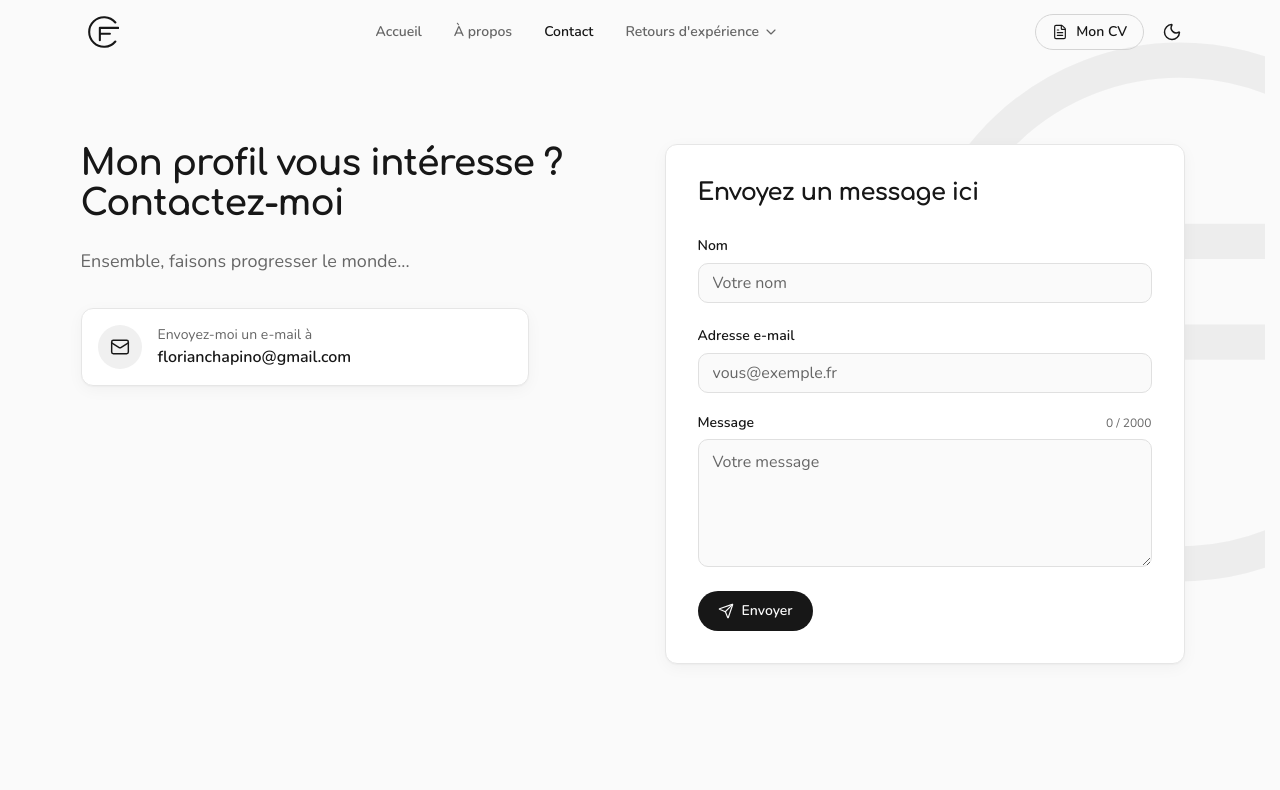
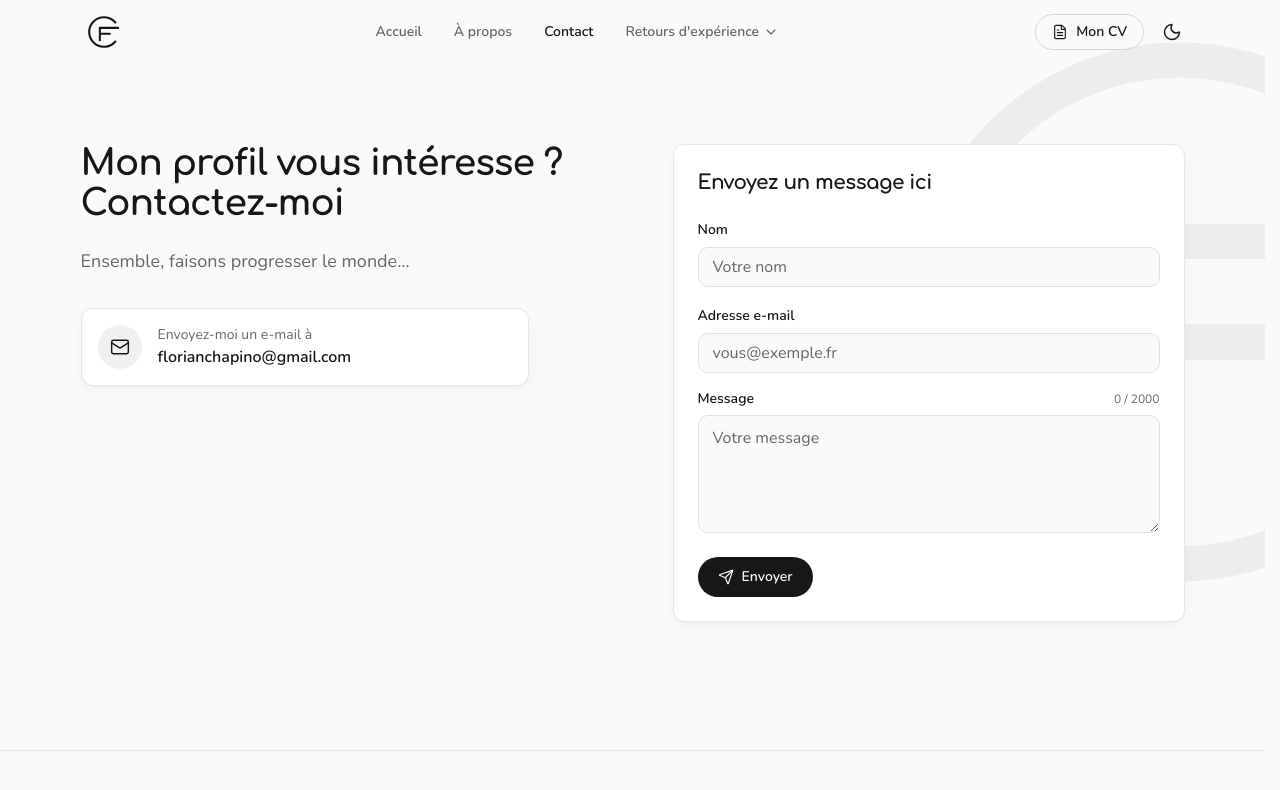
Before and after one commit to fchapoulliep/portfolio, a React (Vite) app: page /contact in a window 1280 px wide. Shown: the top 790 px of the page. Built offline with nearby package versions, Linux system fonts and the light colour scheme.

Commit message:
fix(contact): make the contact form smaller on large screens
The form took half the page with 32 px of padding and a 24 px title. It
is now at most 512 px wide, set against the right edge, with 24 px of
padding, a 20 px title, tighter fields and a shorter message box.

```diff
--- a/src/components/ContactPage.tsx
+++ b/src/components/ContactPage.tsx
@@ -252,13 +252,13 @@ const ContactPage: React.FC = () => {
           onSubmit={handleMailSending}
           noValidate
           aria-labelledby="contact-form-title"
-          className="animate-rise rounded-lg border border-border bg-card p-5 shadow-card md:p-8"
+          className="w-full max-w-lg animate-rise rounded-lg border border-border bg-card p-5 shadow-card md:p-6 lg:justify-self-end"
         >
-          <h2 id="contact-form-title" className="text-lg md:text-2xl">
+          <h2 id="contact-form-title" className="text-lg md:text-xl">
             Envoyez un message ici
           </h2>
 
-          <div className="mt-5 space-y-4 md:mt-6 md:space-y-5">
+          <div className="mt-5 space-y-4">
             <div>
               <label htmlFor="name" className="text-sm font-semibold">
                 Nom
@@ -317,7 +317,7 @@ const ContactPage: React.FC = () => {
                 placeholder="Votre message"
                 value={values.message}
                 onChange={update("message")}
-                className={cn(fieldClasses, "mt-1.5 block min-h-28 resize-y py-2.5 md:min-h-32")}
+                className={cn(fieldClasses, "mt-1.5 block min-h-28 resize-y py-2.5")}
                 {...errorProps("message")}
               />
               {fieldError("message")}
```
